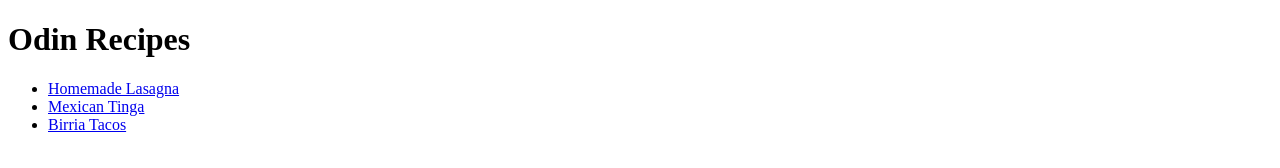
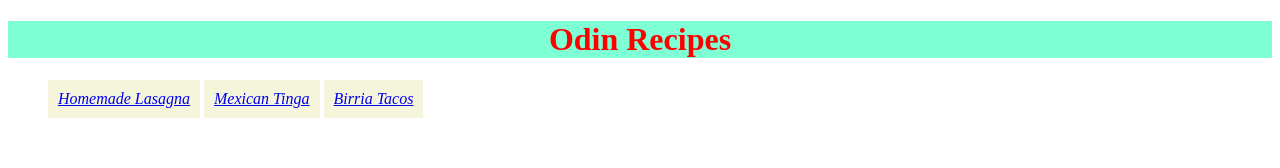
Before and after one commit to aaguil21/odin-recipes, a plain HTML site: page index.html in a window 1280 px wide. Drawn offline with Linux system fonts and the light colour scheme.

Commit message:
Created html structure and added some stlying

```diff
--- a/index.html
+++ b/index.html
@@ -5,6 +5,7 @@
     <meta charset="UTF-8">
     <meta name="viewport" content="width=device-width, initial-scale=1.0">
     <title>Odin Recipes</title>
+    <link rel="stylesheet" href="style.css">
 </head>
 
 <body>
--- /dev/null
+++ b/style.css
@@ -0,0 +1,17 @@
+h1 {
+    background-color: aquamarine;
+    text-align: center;
+    color: red;
+}
+
+li {
+    padding: 10px;
+    background-color: beige;
+    display: inline-block;
+}
+
+a {
+    font-size: 16px;
+    font-style: italic;
+
+}
```
